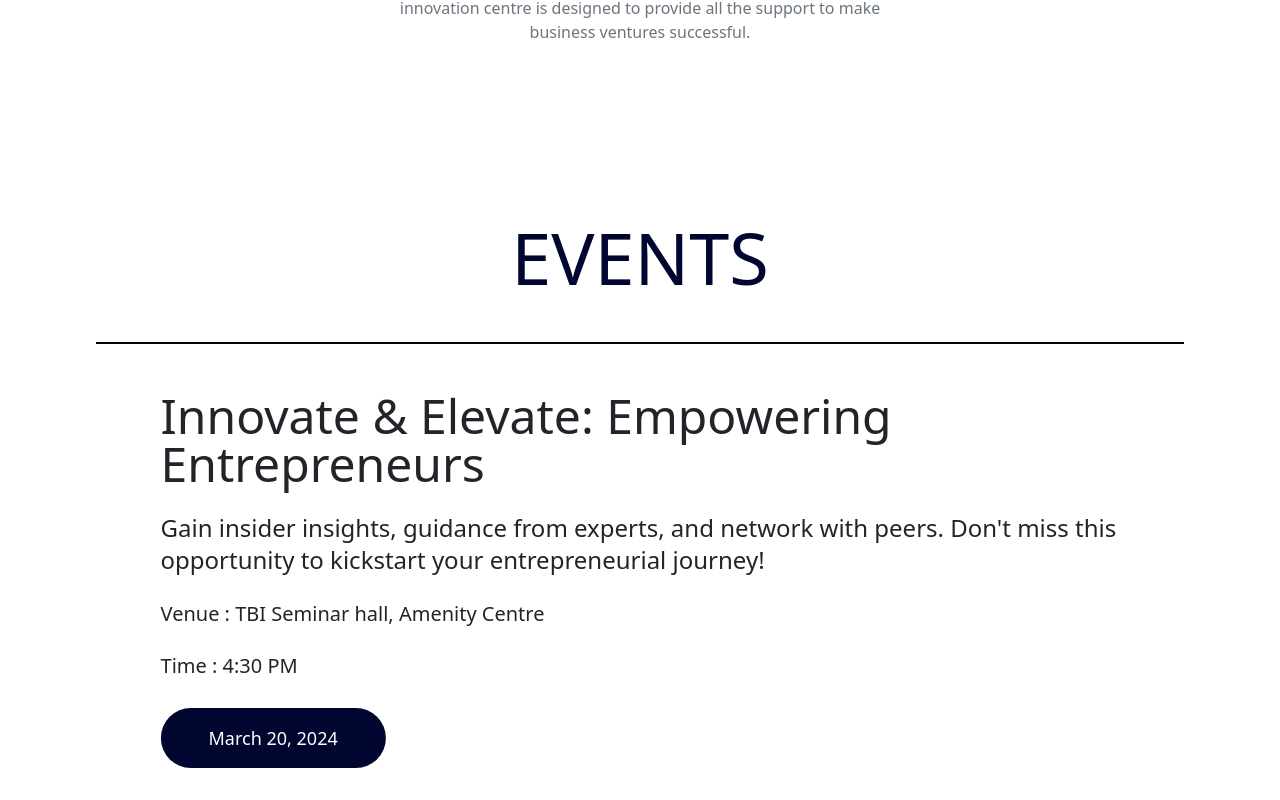
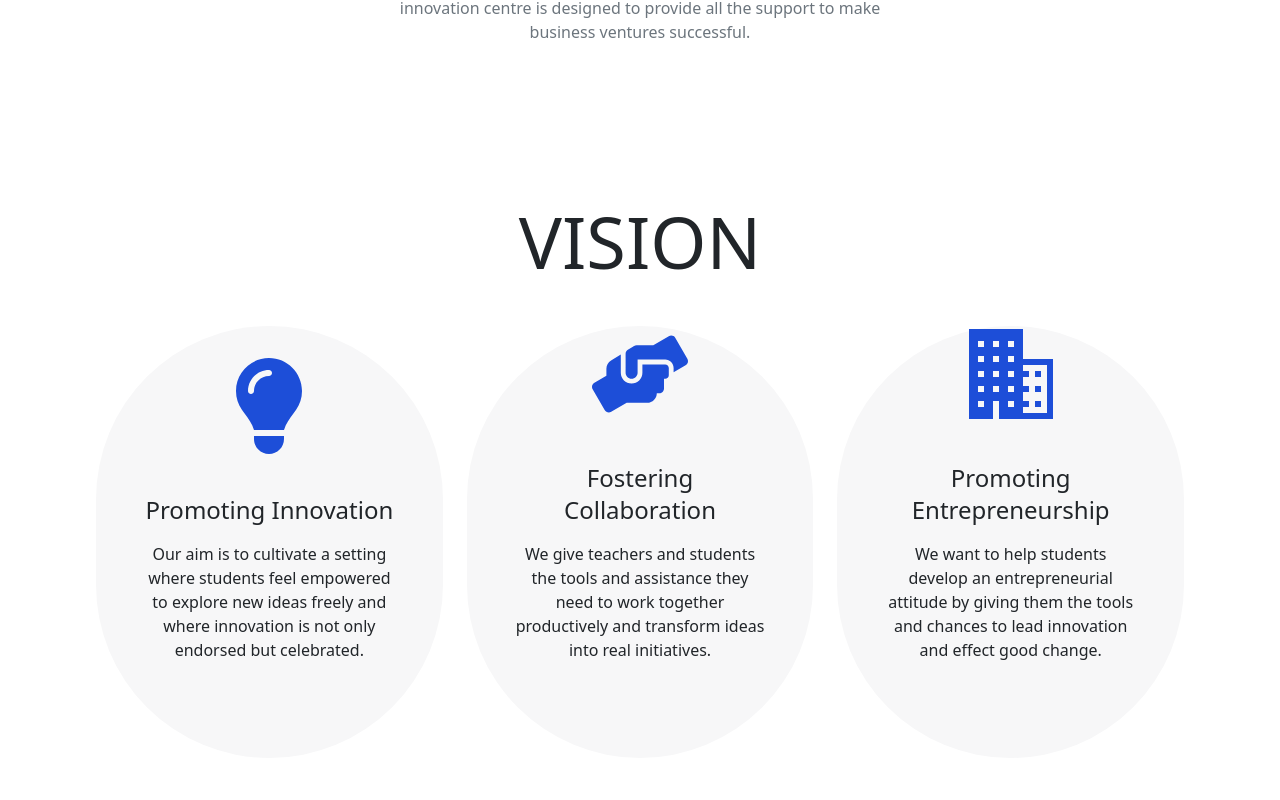
Before and after one commit to IEDC-CUSAT/iedc-website, a React (Create React App) app: page / in a window 1280 px wide. Shown: the part 1780-2580 px from the top of the page. Built offline with nearby package versions, Linux system fonts and the light colour scheme.

Commit message:
changes:

```diff
--- a/package.json
+++ b/package.json
@@ -8,11 +8,12 @@
     "@testing-library/react": "^13.4.0",
     "@testing-library/user-event": "^13.5.0",
     "bootstrap": "^5.3.3",
-    "framer-motion": "^11.0.13",
+    "framer-motion": "^11.1.7",
     "gsap": "^3.12.5",
     "react": "^18.2.0",
     "react-bootstrap": "^2.10.1",
     "react-dom": "^18.2.0",
+    "react-icons": "^5.1.0",
     "react-scripts": "5.0.1",
     "web-vitals": "^2.1.4"
   },
--- a/src/App.js
+++ b/src/App.js
@@ -14,7 +14,7 @@ function App() {
       {/* <ScrollSection /> */}
       <Hero />
       <About />
-      <Events />
+      {/* <Events /> */}
       <Vision />
       <Team />
       <Footer />
--- a/src/components/Events.js
+++ b/src/components/Events.js
@@ -1,6 +1,6 @@
 import React, { useEffect } from "react";
 import gsap from "gsap";
-import { motion } from "framer-motion";
+// import { motion } from "framer-motion";
 import Event1 from "../asssets/Event1.jpeg";
 
 const data = [
@@ -82,7 +82,7 @@ const Card = ({ heading, icon, date, index, description, venue, time }) => {
   };
 
   return (
-    <motion.div
+    <div
       className="overflow-hidden flex w-full odd:border-y-[2px] border-opacity-40 border-black gap-2 md:gap-4 py-5 md:py-8 cursor-pointer"
       key={index}
       onMouseEnter={handleHover}
@@ -113,7 +113,7 @@ const Card = ({ heading, icon, date, index, description, venue, time }) => {
           {/* <img src={icon2} alt="icon" className={` w-9 ml-auto }`} /> */}
         </div>
       </div>
-    </motion.div>
+    </div>
   );
 };
 
--- a/src/components/Vision.js
+++ b/src/components/Vision.js
@@ -1,21 +1,28 @@
 import React, { useState, useEffect, useRef } from "react";
-import { motion } from "framer-motion";
+import { FaHandsHelping } from "react-icons/fa";
+import { IoBusinessSharp } from "react-icons/io5";
+import { FaLightbulb } from "react-icons/fa6";
+
+
 
 const data = [
     {
         id: 1,
         title: "Promoting Innovation",
         description: "Our aim is to cultivate a setting where students feel empowered to explore new ideas freely and where innovation is not only endorsed but celebrated.",
+        icons: <FaLightbulb className='w-12 h-12 md:w-24 md:h-24 text-blue-700 mx-auto mb-10' />,
     },
     {
         id: 2,
         title: "Fostering Collaboration",
         description: " We give teachers and students the tools and assistance they need to work together productively and transform ideas into real initiatives.",
+        icons: <FaHandsHelping className='w-12 h-12 md:w-24 md:h-24 text-blue-700 mx-auto mb-10' />,
     },
     {
         id: 3,
         title: "Promoting Entrepreneurship",
         description: "We want to help students develop an entrepreneurial attitude by giving them the tools and chances to lead innovation and effect good change.",
+        icons: <IoBusinessSharp className='w-12 h-12 md:w-24 md:h-24 text-blue-700 mx-auto mb-10' />,
     },
 
 
@@ -28,6 +35,7 @@ const Card = ({
   activeCard,
   onCardClick,
   pauseTimer,
+  icons,
   resumeTimer,
   time,
 }) => {
@@ -50,6 +58,8 @@ const Card = ({
 
     return (
         <div className={`flex flex-col w-full bg-[#F7F7F8] px-12 rounded-full aspect-square text-center justify-end pb-20`}>
+            {/* <HiLightBulb className='w-12 h-12 md:w-24 md:h-24 text-blue-700 mx-auto my-auto mx-auto' /> */}
+            {icons}
             <p className='font-normal text-lg md:text-2xl'>{title}</p>
             <p className='font-normal text-xs md:text-base'>{description}</p>
         </div>
@@ -110,6 +120,7 @@ const Vision = () => {
               id={cardDetail.id}
               title={cardDetail.title}
               description={cardDetail.description}
+              icons={cardDetail.icons}
               activeCard={activeCard}
               onCardClick={handleCardClick}
               pauseTimer={pauseTimer}
```
Also changed, not shown: 1 other file (tests, documents, lock files or other folders).
